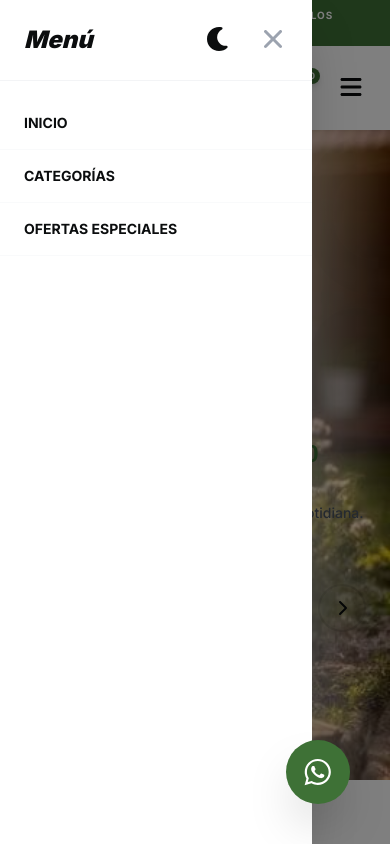
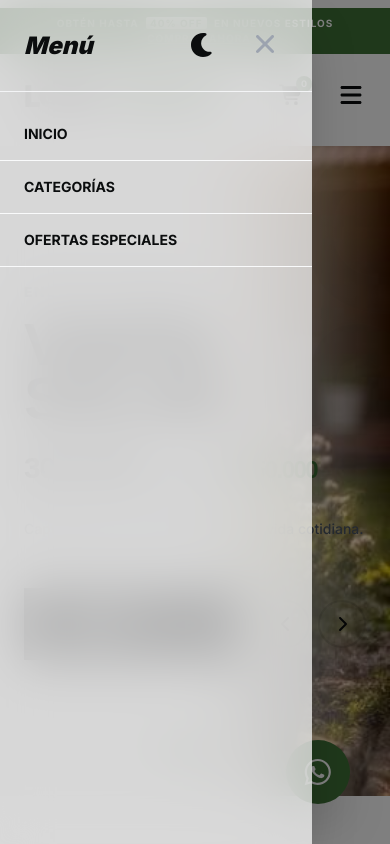
Before and after one commit to checho420/logo-energy, a React (Vite) app: page / in a window 390 px wide. Both pictures are taken after a click on the button 351 px from the left and 88 px from the top of the page. Shown: the top 844 px of the page. Built offline with nearby package versions, Linux system fonts and the light colour scheme.

Commit message:
feat: implement responsive Navbar component with theme toggling and mobile navigation menu

```diff
--- a/src/components/Navbar.jsx
+++ b/src/components/Navbar.jsx
@@ -18,8 +18,17 @@ const Navbar = () => {
     const { user, isAuthenticated, logout } = useAuth();
     const [isLoginOpen, setIsLoginOpen] = useState(false);
     const [isMenuOpen, setIsMenuOpen] = useState(false);
+    const [scrolled, setScrolled] = useState(false);
     const navigate = useNavigate();
     const location = useLocation();
+
+    useEffect(() => {
+        const handleScroll = () => {
+            setScrolled(window.scrollY > 20);
+        };
+        window.addEventListener('scroll', handleScroll);
+        return () => window.removeEventListener('scroll', handleScroll);
+    }, []);
 
     useEffect(() => {
         setIsMenuOpen(false);
@@ -41,7 +50,12 @@ const Navbar = () => {
         ];
 
     return (
-        <header className="w-full bg-white dark:bg-[#1A1D1E] relative z-50 shadow-sm">
+        <>
+        <header className={`w-full sticky top-0 z-50 transition-all duration-300 ${
+            scrolled
+                ? 'bg-white/70 dark:bg-[#1A1D1E]/70 backdrop-blur-md shadow-md py-0'
+                : 'bg-white dark:bg-[#1A1D1E] shadow-sm py-2'
+        }`}>
             {/* Top Green Bar */}
             <div className="bg-brand-green text-white py-2 px-6 flex justify-between items-center text-[10px] md:text-xs">
                 <div className="hidden md:flex gap-4 font-semibold opacity-90">
@@ -103,15 +117,15 @@ const Navbar = () => {
                                 </span>
                             </div>
                         </button>
-                        <button onClick={() => setIsMenuOpen(true)} className="lg:hidden text-2xl hover:text-brand-green">
+                        <button onClick={() => setIsMenuOpen(true)} className="text-2xl hover:text-brand-green ml-2">
                             <FontAwesomeIcon icon={faBars} />
                         </button>
                     </div>
                 </div>
             </div>
 
-            {/* Bottom Nav Menu */}
-            <div className="hidden lg:flex border-t border-brand-charcoal/5 dark:border-white/5 bg-white dark:bg-[#1A1D1E]">
+            {/* Bottom Nav Menu - Hidden as per request for unified hamburger experience */}
+            <div className="hidden border-t border-brand-charcoal/5 dark:border-white/5 bg-transparent">
                 <nav className="container mx-auto px-6 flex justify-center space-x-10 py-4">
                     {navItems.map(item => (
                         <Link
@@ -125,7 +139,10 @@ const Navbar = () => {
                 </nav>
             </div>
 
-            {/* Mobile Menu */}
+            <LoginModal isOpen={isLoginOpen} onClose={() => setIsLoginOpen(false)} />
+        </header>
+
+        {/* Mobile Menu - Moved outside header to avoid stacking context issues */}
         <AnimatePresence>
             {isMenuOpen && (
                 <>
@@ -134,14 +151,14 @@ const Navbar = () => {
                         animate={{ opacity: 1 }}
                         exit={{ opacity: 0 }}
                         onClick={() => setIsMenuOpen(false)}
-                            className="fixed inset-0 bg-black/50 z-[400] lg:hidden"
+                        className="fixed inset-0 bg-black/50 z-[400]"
                     />
                     <motion.div
                         initial={{ x: '-100%' }}
                         animate={{ x: 0 }}
                         exit={{ x: '-100%' }}
                         transition={{ type: 'tween', duration: 0.3 }}
-                            className="fixed left-0 top-0 h-full w-4/5 max-w-sm bg-white dark:bg-[#1A1D1E] z-[401] flex flex-col shadow-2xl lg:hidden overflow-y-auto"
+                        className="fixed left-0 top-0 h-full w-4/5 max-w-sm bg-white/70 dark:bg-[#1A1D1E]/70 backdrop-blur-xl z-[401] flex flex-col shadow-2xl overflow-y-auto"
                     >
                         <div className="p-6 flex justify-between items-center border-b border-gray-100 dark:border-white/10">
                             <span className="text-2xl font-black italic text-brand-charcoal dark:text-white">Menú</span>
@@ -149,8 +166,14 @@ const Navbar = () => {
                                 <button onClick={toggleTheme} className="text-2xl text-brand-charcoal dark:text-brand-cream hover:text-brand-green transition-colors">
                                     <FontAwesomeIcon icon={theme === 'dark' ? faSun : faMoon} />
                                 </button>
-                                    <button onClick={() => setIsMenuOpen(false)} className="text-2xl text-gray-400 hover:text-brand-green">
-                                        <FontAwesomeIcon icon={faTimes} />
+                                <button
+                                    onClick={() => setIsMenuOpen(false)}
+                                    className="group p-2 transition-all outline-none"
+                                >
+                                    <FontAwesomeIcon
+                                        icon={faTimes}
+                                        className="text-2xl text-gray-400 dark:text-gray-500 transition-all duration-300 transform group-hover:text-[#D31A20] group-hover:scale-125 group-hover:rotate-90"
+                                    />
                                 </button>
                             </div>
                         </div>
@@ -170,8 +193,7 @@ const Navbar = () => {
                 </>
             )}
         </AnimatePresence>
-            <LoginModal isOpen={isLoginOpen} onClose={() => setIsLoginOpen(false)} />
-        </header>
+        </>
     );
 };
 
```
Lines whose indentation alone changed are shown as unchanged.
